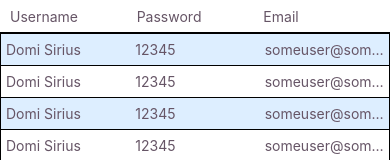
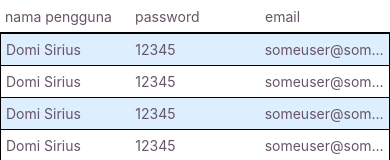
Before and after one commit to greensirius/react-native-table, a React Native app: screen / in a window 390 px wide. Shown: the top 160 px of the page. Built offline with nearby package versions, Linux system fonts and the light colour scheme.

Commit message:
Craeting Header Table component

```diff
--- a/src/App.tsx
+++ b/src/App.tsx
@@ -1,15 +1,13 @@
 import React from 'react';
 import Rows from './components/Rows';
-import Row from './components/Row';
+import Header from './components/Header';
 
-import {userArrayList} from './fixtures/user-list';
+import {userArrayList, userTableStructure} from './fixtures/user-list';
+
 export default function App() {
   return (
     <>
-      <Row
-        rowData={['Username', 'Password', 'Email']}
-        style={{marginHorizontal: 5}}
-      />
+      <Header columns={userTableStructure} />
       <Rows data={userArrayList} colors={['#DEF', '#FFF']} />
     </>
   );
--- /dev/null
+++ b/src/components/Header.tsx
@@ -0,0 +1,30 @@
+import * as React from 'react';
+import {StyleProp, ViewStyle} from 'react-native';
+
+import Row from './Row';
+import {formattedTitleText} from '../helpers';
+
+type Columns = {
+  [key: string]: {
+    title?: string;
+    containerStyle?: StyleProp<ViewStyle>;
+    contentStyle?: StyleProp<ViewStyle>;
+  };
+};
+type Props = {
+  columns?: Columns;
+};
+
+export default function Header(props: Props) {
+  let {columns} = props;
+  let keys = (columns && Object.keys(columns)) || [];
+  let rowData = keys.map((key) => {
+    let column = columns && columns[key];
+    if (column && column.title) {
+      return formattedTitleText(column.title, 'lowercase');
+    } else {
+      return formattedTitleText(key, 'lowercase');
+    }
+  });
+  return columns ? <Row rowData={rowData} /> : null;
+}
--- a/src/fixtures/user-list.ts
+++ b/src/fixtures/user-list.ts
@@ -1,3 +1,11 @@
+const userTableStructure = {
+  username: {
+    title: 'nama pengguna'
+  },
+  password: {},
+  email: {}
+};
+
 const userObjectList = [
   {username: 'Domi Sirius', password: '12345', email: 'someuser@someemail.com'},
   {username: 'Domi Sirius', password: '12345', email: 'someuser@someemail.com'},
@@ -26,4 +34,4 @@ const userArrayList = [
   ['Domi Sirius', '12345', 'someuser@someemail.com']
 ];
 
-export {userObjectList, userArrayList};
+export {userObjectList, userArrayList, userTableStructure};
```
